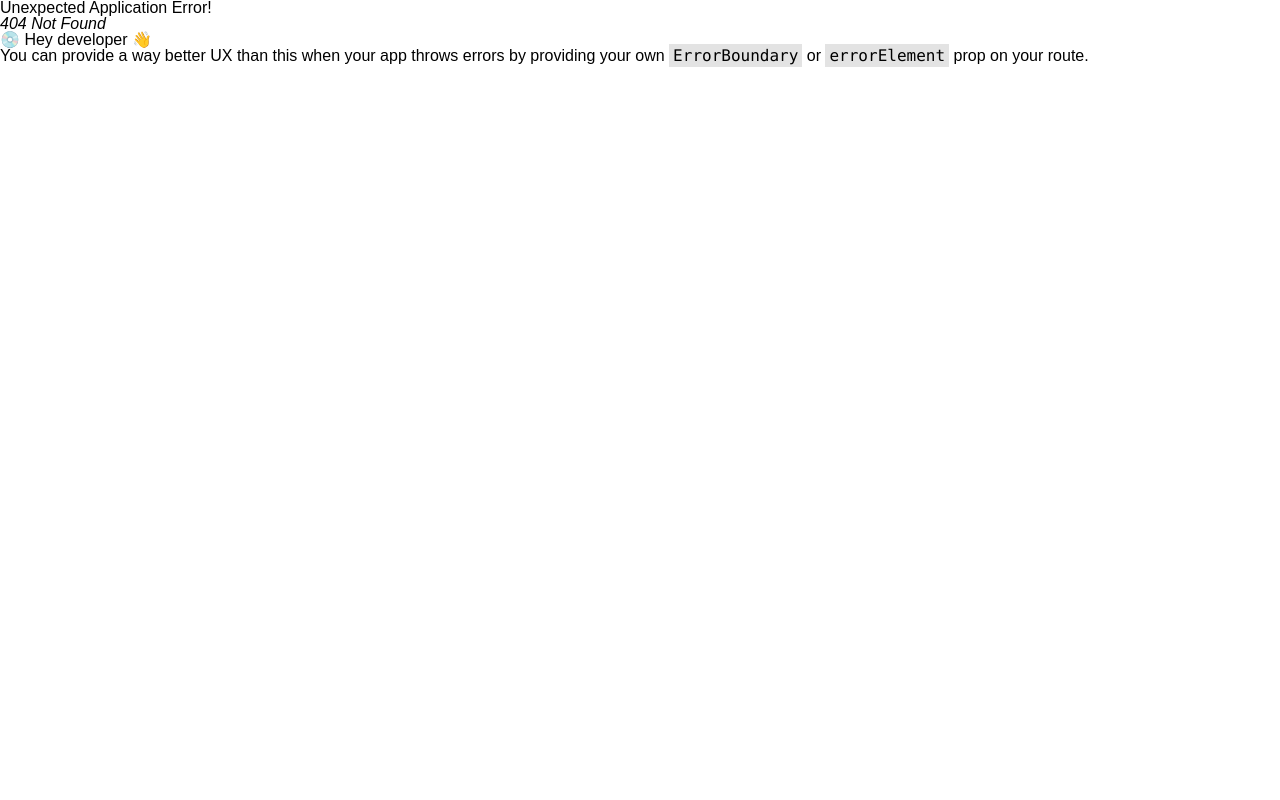
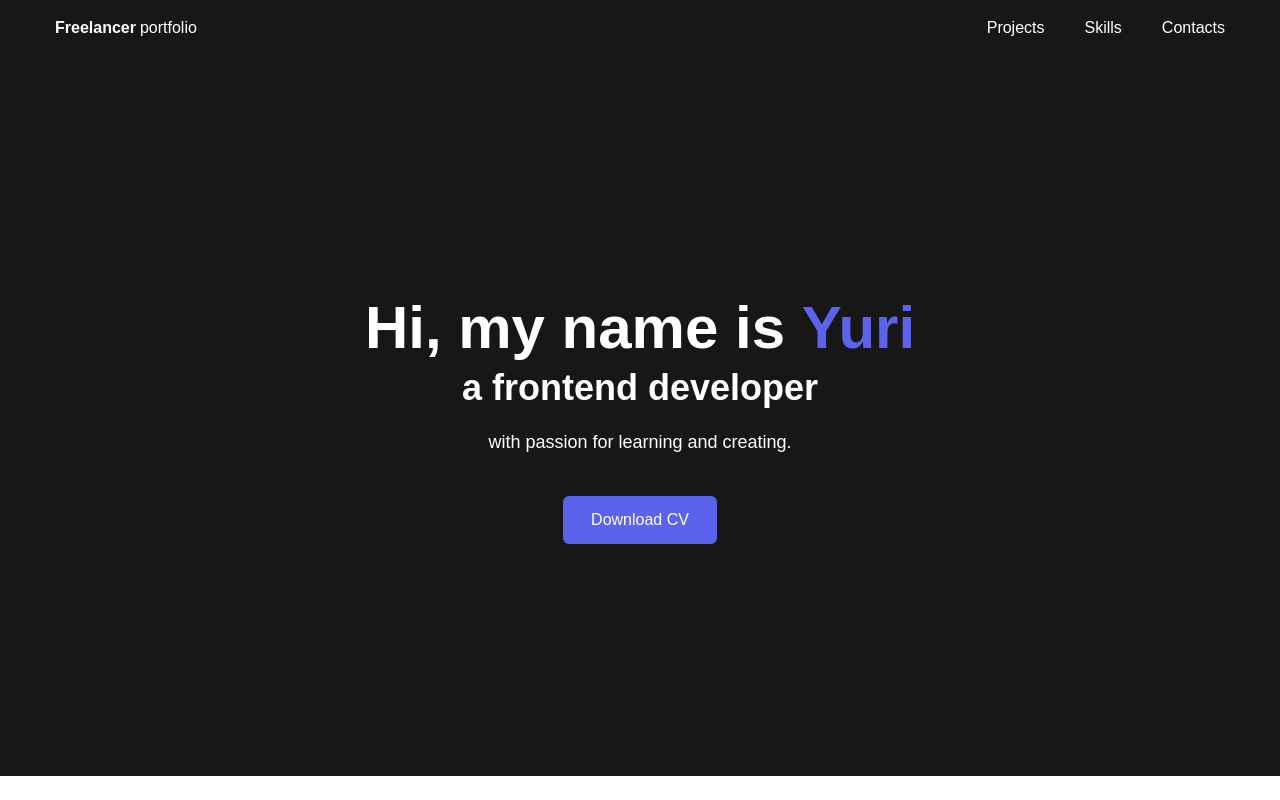
Before and after one commit to aidarikprog/simple-portfolio, a React (Create React App) app: page / in a window 1280 px wide. Before the commit this address had no page. Shown: the top 800 px of the page. Built offline with nearby package versions, Linux system fonts and the light colour scheme.

Commit message:
4 commit

```diff
--- a/src/components/NavBar.js
+++ b/src/components/NavBar.js
@@ -8,7 +8,7 @@ const Navbar = () => {
                 <div className="container max-w-w text-white">
                     <div className="flex justify-between py-5">
                         <Link
-                            to="/simple-portfolio"
+                            to="/"
                             className="flex gap-1"
                         >
                             <p className="font-bold">Freelancer</p>
@@ -17,7 +17,7 @@ const Navbar = () => {
                         <ul className="flex gap-10">
                             {navBar.map((links) => (
                                 <li key={links.id}>
-                                    <NavLink to={`/${links.link}`}>
+                                    <NavLink to={`/${links.path}`}>
                                         {links.link}
                                     </NavLink>
                                 </li>
--- a/src/routers/routers.js
+++ b/src/routers/routers.js
@@ -6,7 +6,7 @@ import { createBrowserRouter } from "react-router-dom"
 
 export const router = createBrowserRouter([
     {
-        path: "/simple-portfolio",
+        path: "/",
         element: <MainPage />,
         errorElement: "page not founded",
     },
```
Also changed, not shown: src/constants/costants.js (+13 -10 lines).
